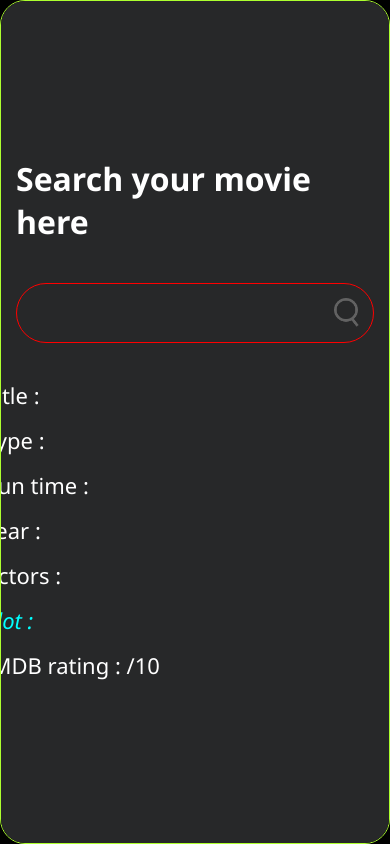
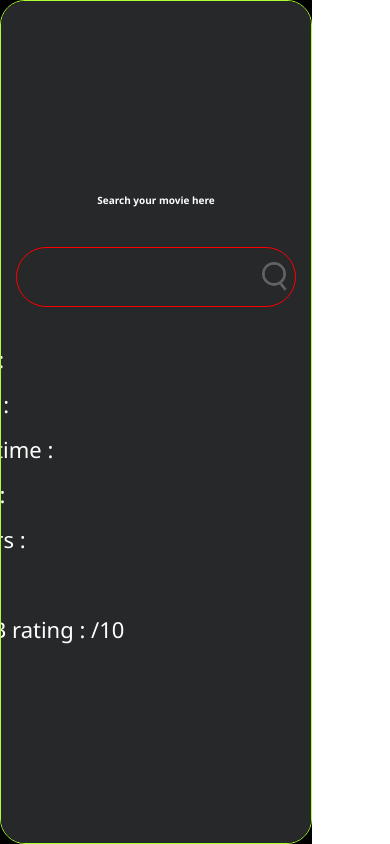
Before and after one commit to tharushaDilhara/movieSearch-app-react, a React (Vite) app: page / in a window 390 px wide. Built offline with nearby package versions, Linux system fonts and the light colour scheme.

Commit message:
Description of changes

```diff
--- a/src/components/MovieSearchApp.css
+++ b/src/components/MovieSearchApp.css
@@ -82,7 +82,7 @@
     font-style: italic;
     color: rgb(0, 255, 255);
 }
-@media only screen and(max-width: 580px) {
+@media only screen and (max-width: 600px) {
     .app{
         width: 80%;
         height: 100vh;
@@ -93,9 +93,9 @@
        align-items: center;
     }
     .moreDe{
-        padding-left: 5px;
+        margin-left: 7px;
     }
     .header h1{
-        font-size: 12px;
+        font-size: 10px;
     }
 }
```
